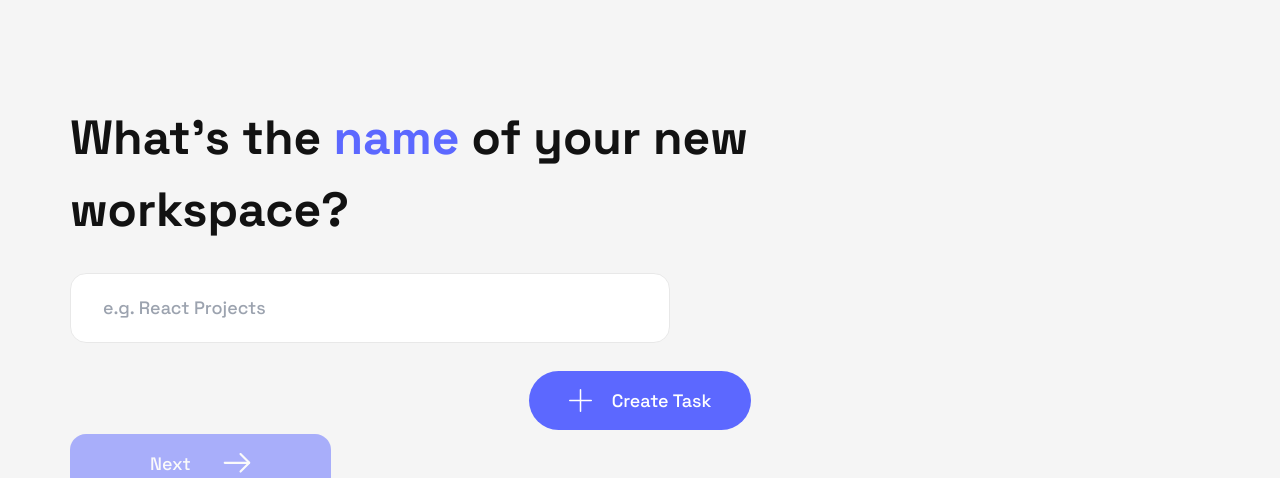
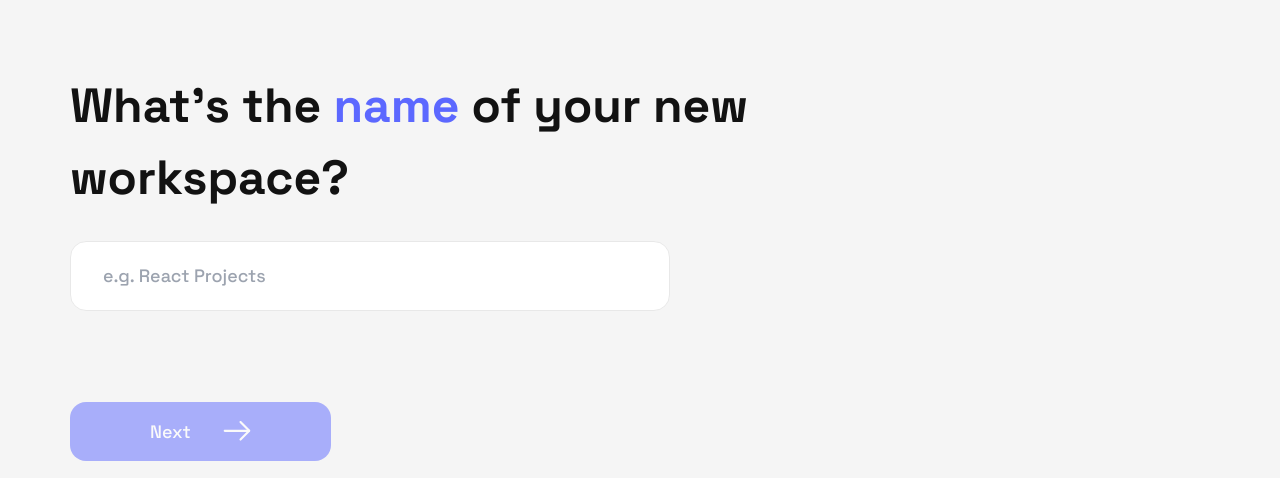
Before and after one commit to gyenabubakar/tasksheet-app, a Next.js app: page /app/workspaces/new in a window 1280 px wide. Shown: the part 322-800 px from the top of the page. Built offline with nearby package versions, Linux system fonts and the light colour scheme.

Commit message:
hide floating button on some pages

```diff
--- a/components/layouts/AppLayout.tsx
+++ b/components/layouts/AppLayout.tsx
@@ -8,6 +8,12 @@ import iconPlus from '~/assets/icons/nav/plus-white.svg';
 import iconMenu from '~/assets/icons/nav/menu.svg';
 import Button from '~/components/common/Button';
 import Container from '~/components/common/Container';
+
+const floatingButtonBlacklistedPathnames = [
+  '/app/workspaces/new',
+  '/app/workspaces/[workspaceID]/invite',
+  '/app/workspaces/[workspaceID]/settings',
+];
 
 const AppLayout: React.FC = ({ children }) => {
   const router = useRouter();
@@ -68,12 +74,14 @@ const AppLayout: React.FC = ({ children }) => {
         {children}
       </Container>
 
+      {!floatingButtonBlacklistedPathnames.includes(router.pathname) && (
         <div className="w-full flex justify-center fixed bottom-5 lg:bottom-12">
           <Button className="px-4 md:px-10 flex items-center rounded-full">
             <Image src={iconPlus} width="23px" height="23px" />
             <span className="ml-5 hidden md:inline">Create Task</span>
           </Button>
         </div>
+      )}
     </div>
   );
 };
--- a/pages/app/workspaces/new.tsx
+++ b/pages/app/workspaces/new.tsx
@@ -122,7 +122,7 @@ const NewWorkspacePage: PageWithLayout = () => {
 
           <form
             autoComplete="off"
-            className="mt-32"
+            className="mt-24"
             onSubmit={handleCreateFolder}
           >
             {stage === 'name' && (
@@ -169,6 +169,11 @@ const NewWorkspacePage: PageWithLayout = () => {
                   <br />
                   workspace.
                 </h2>
+
+                <p className="text-lg text-darkgray mt-5 mb-16">
+                  This is optional. You can always add a description in your
+                  workspace settings.
+                </p>
 
                 <div className="input-wrapper w-full md:w-[600px]">
                   <textarea
```
Lines whose indentation alone changed are shown as unchanged.
